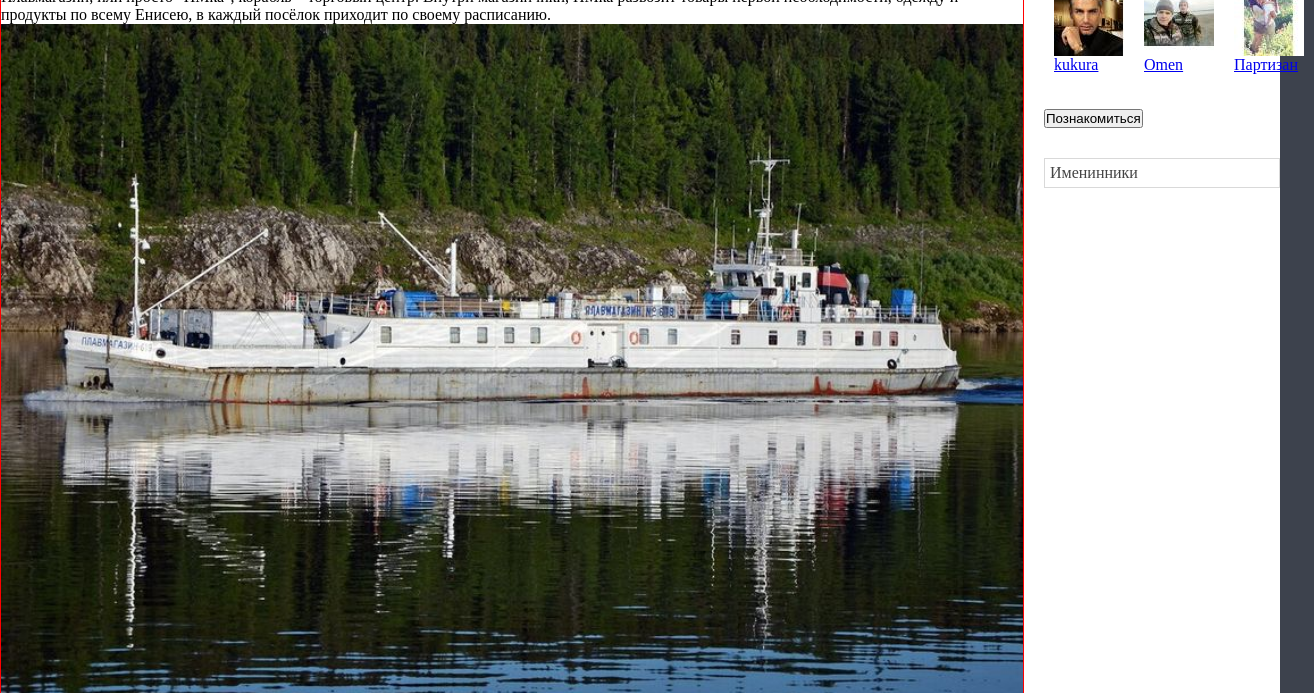
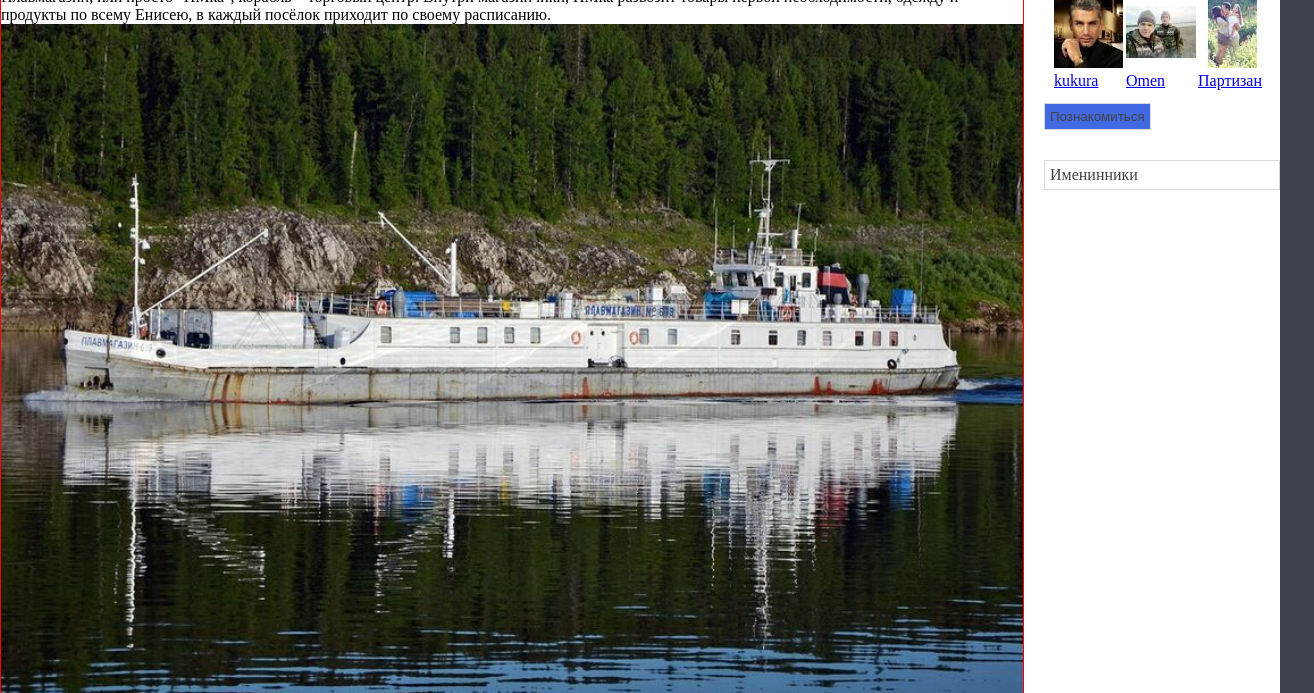
Before and after one commit to ZoricmaTs/flex, a plain HTML site: page flex.html in a window 1280 px wide. Shown: the part 407-1100 px from the top of the page, 1314 px wide, since content can reach past the window. Drawn offline with Linux system fonts and the light colour scheme.

Commit message:
sidebar в терминах БЭМ

```diff
--- a/flex.css
+++ b/flex.css
@@ -25,6 +25,8 @@ article .container {
 .sidebar {
   width: 20%;
   padding-left: 20px;
+  display: flex;
+  flex-direction: column;
 }
 
 footer {
@@ -63,20 +65,15 @@ footer {
   }
 
   .btn {
+    padding: 5px;
 
-cursor: pointer;
+    color: #444;
+    text-decoration: none;
+    cursor: pointer;
+    border: 1px solid #d9d9d9;
+  }
 
-border: 1px solid #d9d9d9;
 
-padding: 5px;
-
-text-decoration: none;
-
-color: #444;
-
-/* overflow: hidden; */
-
-}
 
   .clearer_login__reg-btn {
   width: 100px;
@@ -95,7 +92,7 @@ color: #444;
   }
 
   .clearer_login__reg-btn::before:hover {
-      background-color: yellow;
+    background-image: url("panel_buttons_color.png");
   }
 
   .clearer_login__log-btn {
@@ -290,55 +287,7 @@ color: #444;
     opacity: 0.3;
   }
 
-  aside .sidebar {
-    display: flex;
-    flex-direction: row;
-  }
 
-  .widget {
-
-  }
-
-  .widget_townspeople {
-    margin: 10px 0;
-  }
-
-  .widget_townspeople__new {
-    display: flex;
-    flex-direction: column;
-    justify-content: flex-start;
-  }
-
-  .widget_townspeople__new-users  {
-    display: flex;
-    flex-direction: row;
-    justify-content: flex-start;
-  }
-
-  .widget_townspeople__new-btn {
-    margin: 30px 0;
-  }
-
-  .widget_townspeople__new-btn,
-  .widget_townspeople-btn,
-  .widget_townspeople-birth {
-    width: auto;
-  }
-
-  .widget_townspeople__new-us {
-    display: flex;
-    flex-direction: column;
-    padding: 5px 10px;
-  }
-
-  img .widget_townspeople__new-img {
-    width: 50%;
-    height: auto;
-  }
-
-  .widget_townspeople__new-user .btn-blue {
-    margin: 30px 0;
-  }
 
   .entertainment_wrapper h1 a {
     color: black;
--- a/flex.html
+++ b/flex.html
@@ -5,6 +5,9 @@
             <meta name="viewport" content="width=device-width, initial-scale=1"> <!-- оптимизаия под мобильную версию-->
             <meta name="viewport" content="initial-scale=1, maximum-scale=1">
             <link rel="stylesheet" type="text/css" href="flex.css">
+            <link rel="stylesheet" type="text/css" href="widgets/widgets.css">
+            <link rel="stylesheet" type="text/css" href="widgets/townspeople/townspeople.css">
+            <link rel="stylesheet" type="text/css" href="widgets/townspeople-new/townspeople-new.css">
             <title>flex</title>
 		</head>
 		<body>
@@ -260,31 +263,31 @@
                     </section>
                 </section>
                 <aside class="sidebar">
-                    <section class="widget">
-                        <div class="widget_townspeople">
-                            <a class="btn widget_townspeople-btn" href="#">Горожане</a>
+                    <div class="townspeople sidebar-townspeople">
+                        <a class="widget__title townspeople__title" href="#">Горожане</a>
+                    </div>
+                    <div class="townspeople-new sidebar-townspeople-new">
+                        <a class="widget__title townspeople-new__title sidebar-townspeople-new__title" href="#">Недавно прибыли</a>
+                        <div class="townspeople-new-users-list">
+                            <div class="townspeople-new-user">
+                                <img class="townspeople-new-user__image" src="120499.jpeg" alt="user">
+                                <a href="#" class="townspeople-new-user__title">kukura</a>
+                            </div>
+                            <div class="townspeople-new-user">
+                                <img class="townspeople-new-user__image" src="120350.jpg" alt="user">
+                                <a href="#" class="townspeople-new-user__title">Omen</a></div>
+                            <div class="townspeople-new-user">
+                                <img class="townspeople-new-user__image" src="119661.jpg" alt="user">
+                                <a href="#" class="townspeople-new-user__title">Партизан</a>
+                            </div>
                         </div>
-                        <div class="widget_townspeople__new">
-                            <a class="btn widget_townspeople__new-btn" href="#">Недавно прибыли</a>
-                            <div class="widget_townspeople__new-user">
-                                <div class="widget_townspeople__new-users block_users">
-                                    <div class="widget_townspeople__new-us user">
-                                        <img class="widget_townspeople__new-img" src="120499.jpeg" alt="user">
-                                        <a href="#">kukura</a>
-                                    </div>
-                                    <div class="widget_townspeople__new-us user">
-                                        <img class="widget_townspeople__new-img" src="120350.jpg" alt="user">
-                                        <a href="#">Omen</a></div>
-                                    <div class="widget_townspeople__new-us user">
-                                        <img class="widget_townspeople__new-img" src="119661.jpg" alt="user">
-                                        <a href="#">Партизан</a>
-                                    </div>
-                                </div>
-                                <button class="btn-blue">Познакомиться</button>
-                            </div>
-                            <a class="btn widget_townspeople-birth" href="#">Именинники</a>
-                        </div>
-                    </section>
+                        <button class="btn townspeople-new__button sidebar-townspeople-new__button townspeople-new__button_color_blue ">Познакомиться</button>
+
+                    </div>
+                    <div class="townspeople-birth">
+                        <a class="widget__title townspeople-birth__title" href="#">Именинники</a>
+                    </div>
+
                 </aside>
             </article>
             <footer>
--- /dev/null
+++ b/townspeople-new.css
@@ -0,0 +1,47 @@
+
+  .townspeople-new {
+    /* display: flex; */
+    /* flex-direction: column; */
+    /* justify-content: flex-start; */
+  }
+
+  .townspeople-new-users-list  {
+    display: flex;
+    flex-direction: row;
+    justify-content: flex-start;
+  }
+
+  .sidebar-townspeople-new__title{
+    margin: 30px 0;
+  }
+
+  .townspeople-new__title{
+
+  }
+
+  .townspeople-new-users-list {
+    display: flex;
+    flex-direction: row;
+    padding: 5px 10px;
+  }
+
+  .townspeople-new-user {
+    width: 100px;
+    height: 70px;
+}
+
+  .townspeople-new-user__image {
+
+  }
+
+  .townspeople-new-user__title{
+
+  }
+
+  .sidebar-townspeople-new__button {
+    margin: 30px 0;
+  }
+
+  .townspeople-new__button_color_blue {
+   background-color: royalblue;
+  }
--- /dev/null
+++ b/townspeople-new/townspeople-new.css
@@ -0,0 +1,45 @@
+
+  .townspeople-new {
+
+  }
+
+  .townspeople-new-users-list  {
+    display: flex;
+    flex-direction: row;
+    justify-content: flex-start;
+  }
+
+  .sidebar-townspeople-new__title{
+    margin: 30px 0;
+  }
+
+  .townspeople-new__title{
+    width: auto;
+  }
+
+  .townspeople-new-users-list {
+    display: flex;
+    flex-direction: row;
+    padding: 5px 10px;
+  }
+
+  .townspeople-new-user {
+    width: 100px;
+    height: 70px;
+}
+
+  .townspeople-new-user__image {
+
+  }
+
+  .townspeople-new-user__title{
+
+  }
+
+  .sidebar-townspeople-new__button {
+    margin: 30px 0;
+  }
+
+  .townspeople-new__button_color_blue {
+   background-color: royalblue;
+  }
--- /dev/null
+++ b/widgets.css
@@ -0,0 +1,9 @@
+.widget__title{
+    padding: 5px;
+    color: #444;
+    text-decoration: none;
+    cursor: pointer;
+    border: 1px solid #d9d9d9;
+    width: 100%;
+    display: block;
+}
--- /dev/null
+++ b/widgets/townspeople-new/townspeople-new.css
@@ -0,0 +1,44 @@
+  .townspeople-new {
+
+  }
+
+  .townspeople-new-users-list  {
+    display: flex;
+    flex-direction: row;
+    justify-content: flex-start;
+  }
+
+  .sidebar-townspeople-new__title{
+    margin: 30px 0;
+  }
+
+  .townspeople-new__title{
+
+  }
+
+  .townspeople-new-users-list {
+    display: flex;
+    flex-direction: row;
+    padding: 5px 10px;
+  }
+
+  .townspeople-new-user {
+    width: 100px;
+    height: 70px;
+}
+
+  .townspeople-new-user__image {
+
+  }
+
+  .townspeople-new-user__title{
+
+  }
+
+  .sidebar-townspeople-new__button {
+    margin: 30px 0;
+  }
+
+  .townspeople-new__button_color_blue {
+   background-color: royalblue;
+  }
--- /dev/null
+++ b/widgets/townspeople/townspeople.css
@@ -0,0 +1,7 @@
+   .sidebar-townspeople {
+    margin: 10px 0;
+  }
+
+  .townspeople__title{
+
+  }
--- /dev/null
+++ b/widgets/widgets.css
@@ -0,0 +1,10 @@
+.widget__title{
+    padding: 5px;
+
+    color: #444;
+    text-decoration: none;
+    cursor: pointer;
+    border: 1px solid #d9d9d9;
+    width: 100%;
+    display: block;
+}
```
Also changed, not shown: panel_buttons_color.png (added).
